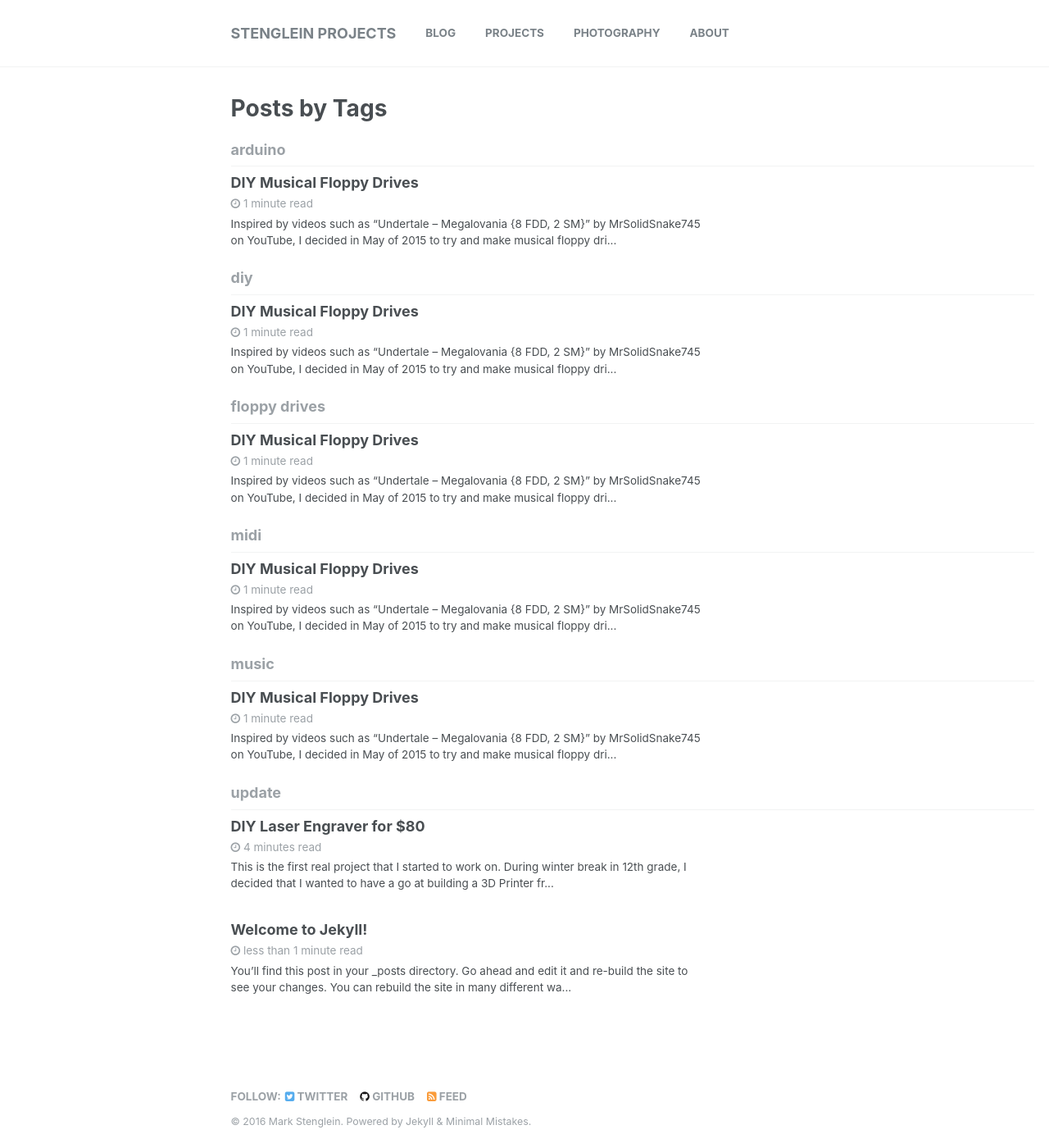
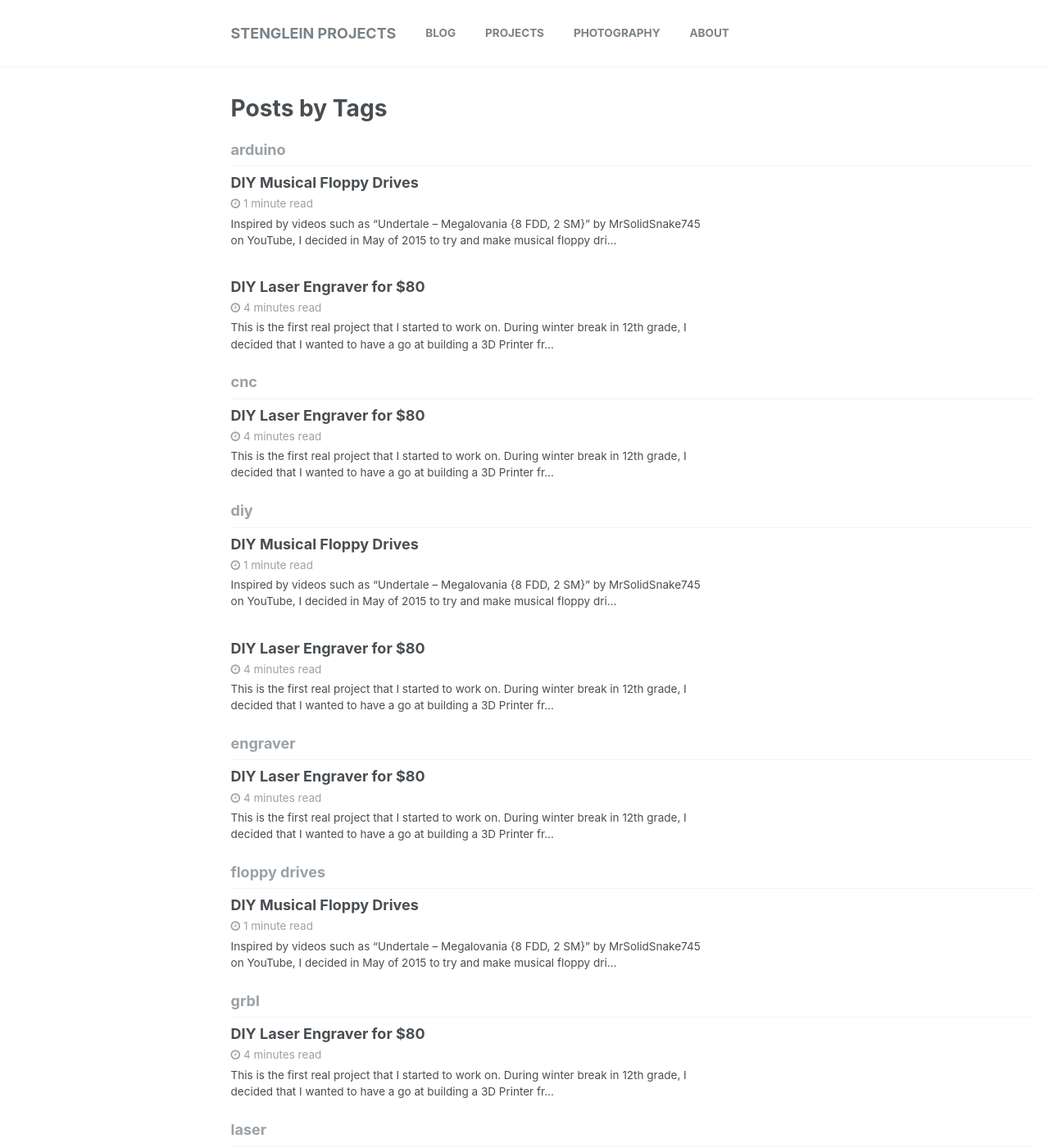
Before and after one commit to ocelotsloth/ocelotsloth.github.io, a Jekyll site: the page built from _pages/tag-archive.html, in a window 1280 px wide and 1400 px high. Shown: the whole window at 82% size. Built offline with Jekyll 4.4.1, drawn with Linux system fonts in a browser that asks for light colours; some of the changed text lies outside the part shown.

Commit message:
add tags to diy laser engraver

```diff
--- a/_posts/2016-05-09-diy-laser-engraver.md
+++ b/_posts/2016-05-09-diy-laser-engraver.md
@@ -5,7 +5,12 @@ header:
 categories:
   - projects
 tags:
-  - update
+  - diy
+  - laser
+  - cnc
+  - grbl
+  - arduino
+  - engraver
 timelapseID: "FGswquf6Id4"
 gallery1:
   - url: projects/diy-laser-engraver/diode.jpg
```
